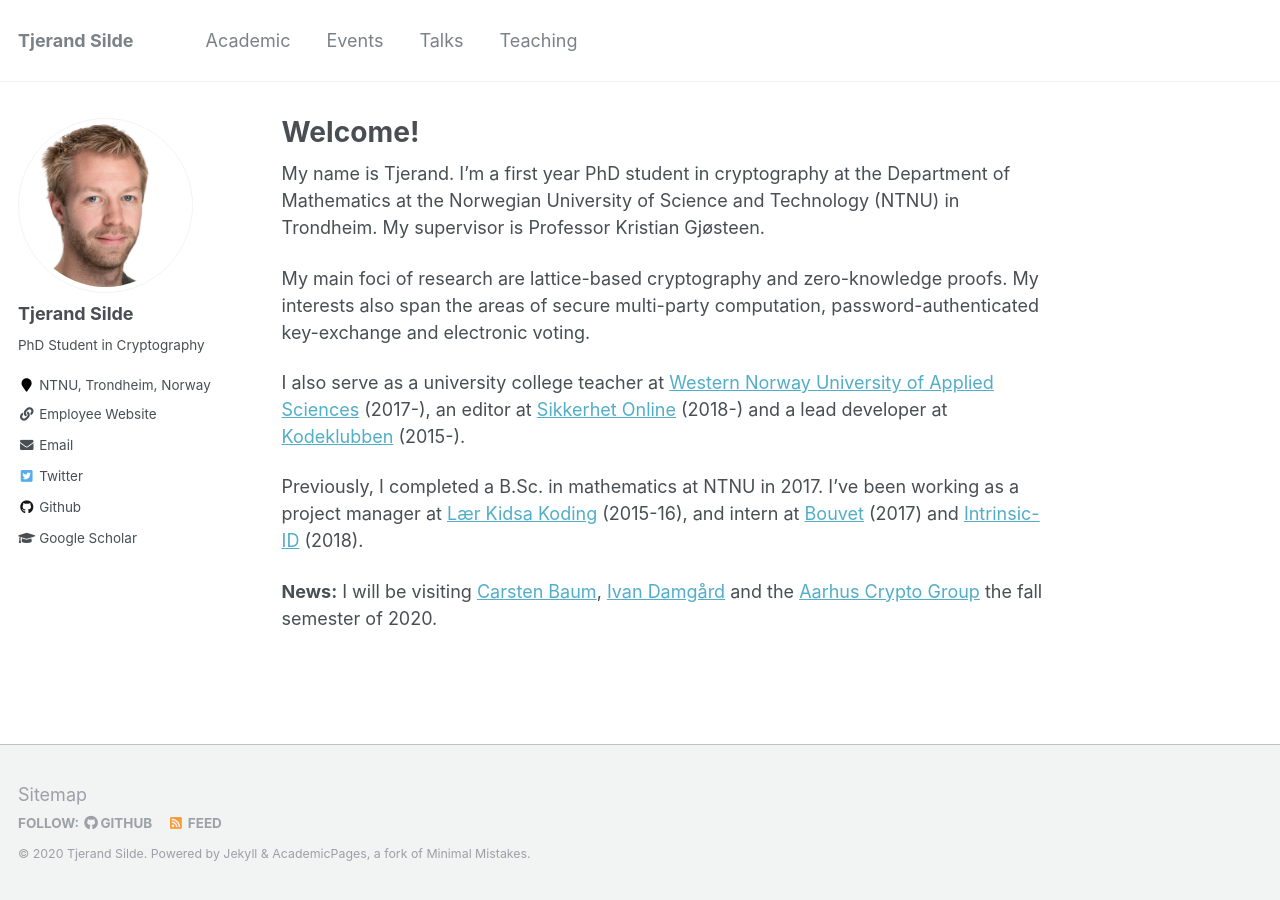
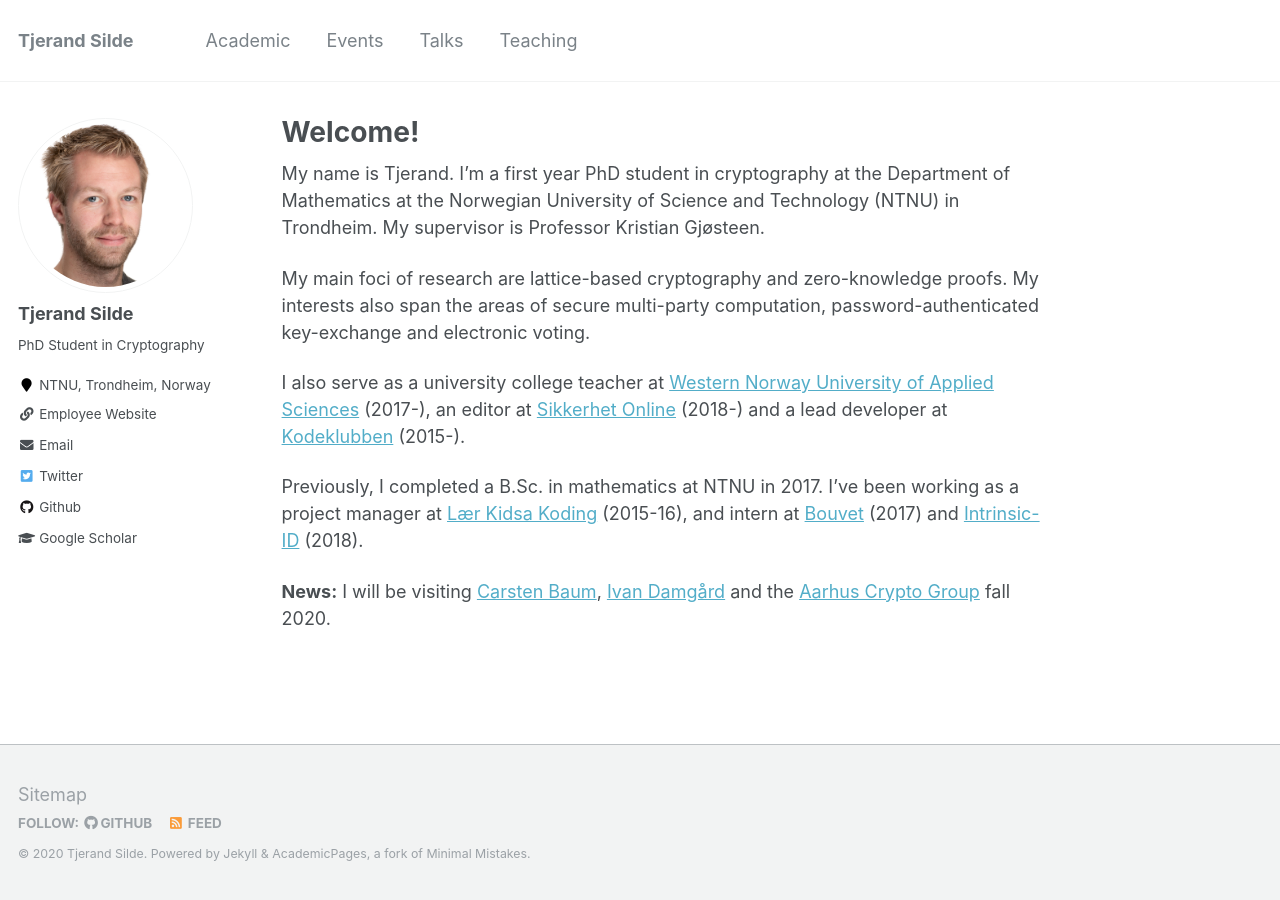
Before and after one commit to tjesi/tjesi.github.io, a Jekyll site: the page built from _pages/about.md, in a window 1280 px wide. Built offline with Jekyll 4.4.1, drawn with Linux system fonts in a browser that asks for light colours.

Commit message:
Update about.md

```diff
--- a/_pages/about.md
+++ b/_pages/about.md
@@ -16,4 +16,4 @@
 
  Previously, I completed a B.Sc. in mathematics at NTNU in 2017. I've been working as a project manager at [Lær Kidsa Koding](https://www.kidsakoder.no) (2015-16), and intern at [Bouvet](https://en.bouvet.no) (2017) and [Intrinsic-ID](https://www.intrinsic-id.com) (2018).
 
- **News:** I will be visiting [Carsten Baum](http://www.carstenbaum.com), [Ivan Damgård](https://users-cs.au.dk/~ivan) and the [Aarhus Crypto Group](https://cs.au.dk/research/cryptography-and-security) the fall semester of 2020.
+ **News:** I will be visiting [Carsten Baum](http://www.carstenbaum.com), [Ivan Damgård](https://users-cs.au.dk/~ivan) and the [Aarhus Crypto Group](https://cs.au.dk/research/cryptography-and-security) fall 2020.
```
